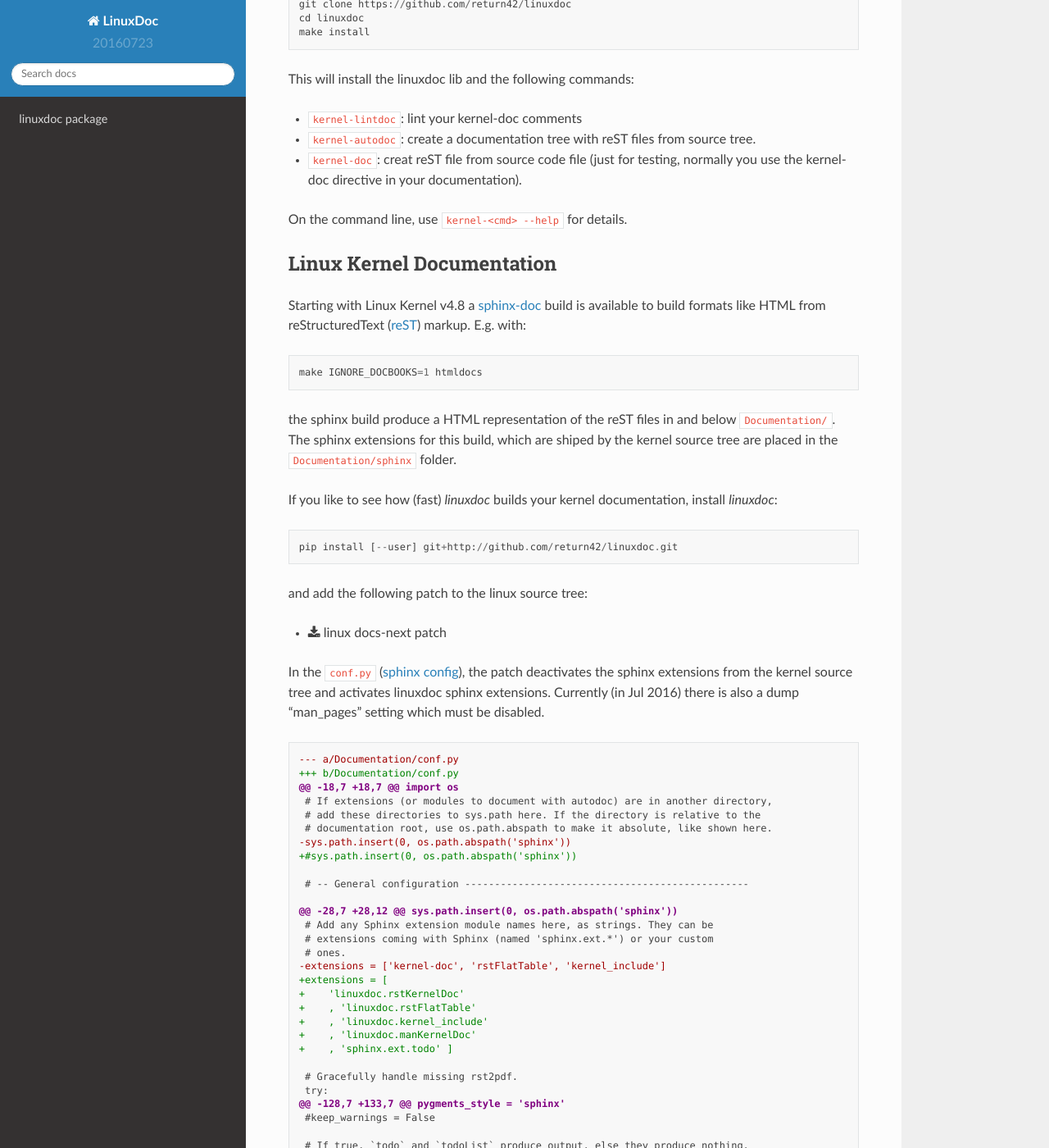
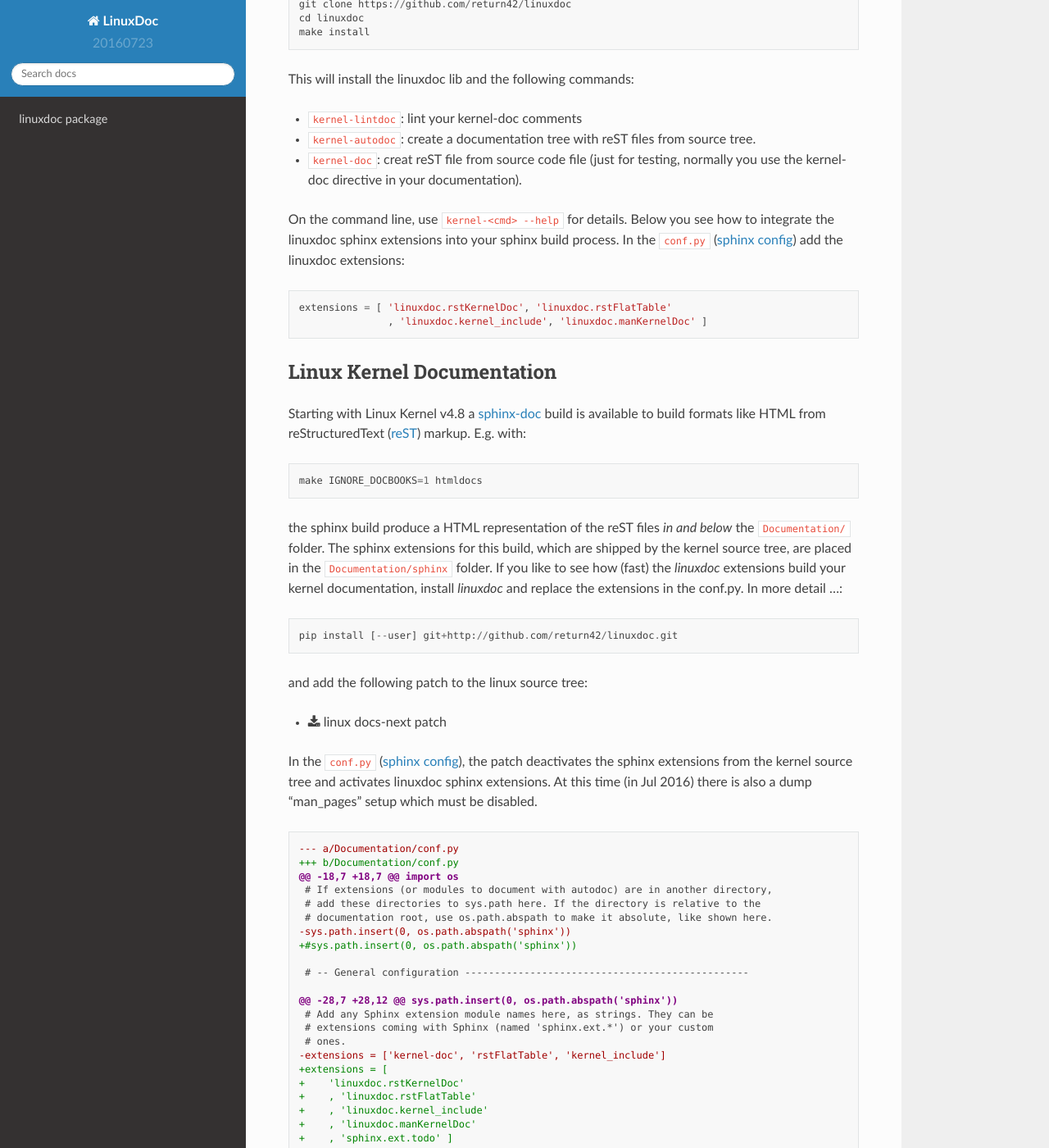
Before and after one commit to return42/linuxdoc, a Sphinx documentation site: the page built from docs/index.rst, in a window 1280 px wide and 1400 px high, scrolled down 897 px. Shown: the whole window at 82% size. Built offline with Sphinx 7.4.7 and the Read the Docs theme 2.0.0, drawn with Linux system fonts in a browser that asks for light colours; some of the changed text lies outside the part shown.

```diff
--- a/README.rst
+++ b/README.rst
@@ -8,12 +8,12 @@ the Linux-Kernel documentation.
 :copyright:  Copyright (C) 2016 Markus Heiser
 :license:    GPL Version 2, June 1991 see linux/COPYING for details.
 
-It is a straight forward implementation in pure python (no perl scripot or other
+It is a straight forward implementation in pure python (no perl script or other
 executable calls). Some of theses extensions are already a part of the kernel
 source others not (yet). E.g. the Sphinx-doc extensions ``flat-table`` and
 ``kernel-include`` are merged into the kernel source tree. On the other side,
 e.g. for parsing kernel-doc comments, the linux kernel build uses a perl scripts
-while linuxdoc brings a python module with a kernel-doc parser. With this the
+while linuxdoc brings a python module with a kernel-doc parser. With this, the
 documentation build becomes much more clear and flexible (and faster).
 
 If you like to see how (fast) *linuxdoc* builds your kernel documentation,
@@ -26,7 +26,7 @@ follow the more detailed installation instruction in the documentation.
 Installing
 ==========
 
-Install bleading edge::
+Install bleeding edge::
 
   pip install --user git+http://github.com/return42/linuxdoc.git
 
--- a/docs/index.rst
+++ b/docs/index.rst
@@ -13,7 +13,7 @@ LinuxDoc
 
 * documentation: http://return42.github.io/linuxdoc
 * reposetory:    `github return42/linuxdoc <https://github.com/return42/linuxdoc>`_
-* Author e-mail: *markus.heiser*\ *@*\ *darmarIT.de*
+* author e-mail: *markus.heiser*\ *@*\ *darmarIT.de*
 
 Examples which use the linuxdoc lib to extract kernel-doc comments and build
 HTML documentation:
@@ -51,7 +51,15 @@ This will install the linuxdoc lib and the following commands:
 * ``kernel-doc``: creat reST file from source code file (just for testing,
   normally you use the kernel-doc directive in your documentation).
 
-On the command line, use ``kernel-<cmd> --help`` for details.
+On the command line, use ``kernel-<cmd> --help`` for details.  Below you see how
+to integrate the linuxdoc sphinx extensions into your sphinx build process. In
+the ``conf.py`` (`sphinx config`_) add the linuxdoc extensions:
+
+.. code-block:: python
+
+   extensions = [ 'linuxdoc.rstKernelDoc', 'linuxdoc.rstFlatTable'
+                  , 'linuxdoc.kernel_include', 'linuxdoc.manKernelDoc' ]
+
 
 
 Linux Kernel Documentation
@@ -62,12 +70,12 @@ formats like HTML from reStructuredText (`reST`_) markup. E.g. with::
 
   make IGNORE_DOCBOOKS=1 htmldocs
 
-the sphinx build produce a HTML representation of the reST files in and below
-``Documentation/``. The sphinx extensions for this build, which are shiped by
-the kernel source tree are placed in the ``Documentation/sphinx`` folder.
-
-If you like to see how (fast) *linuxdoc* builds your kernel documentation,
-install *linuxdoc*::
+the sphinx build produce a HTML representation of the reST files *in and below*
+the ``Documentation/`` folder. The sphinx extensions for this build, which are
+shipped by the kernel source tree, are placed in the ``Documentation/sphinx``
+folder.  If you like to see how (fast) the *linuxdoc* extensions build your
+kernel documentation, install *linuxdoc* and replace the extensions in the
+conf.py. In more detail ...::
 
   pip install [--user] git+http://github.com/return42/linuxdoc.git
 
@@ -77,7 +85,7 @@ and add the following patch to the linux source tree:
 
 In the ``conf.py`` (`sphinx config`_), the patch deactivates the sphinx
 extensions from the kernel source tree and activates linuxdoc sphinx
-extensions. Currently (in Jul 2016) there is also a dump "man_pages" setting
+extensions. At this time (in Jul 2016) there is also a dump "man_pages" setup
 which must be disabled.
 
 .. code-block:: diff
@@ -177,7 +185,9 @@ kernel-doc comments.
      cleanmediadocs:
 
 To get man pages from kernel-doc comments add the ``:man-sect:`` option to your
-kernel-doc directives::
+kernel-doc directives, e,g.
+
+.. code-block:: rst
 
     .. kernel-doc:: drivers/media/dvb-core/dvb_math.h
        :man-sect: 9
--- a/linuxdoc/__init__.py
+++ b/linuxdoc/__init__.py
@@ -3,12 +3,12 @@ u"""
 The *linuxdoc* lib contains python extensions related to the build process of
 the Linux-Kernel documentation.
 
-It is a straight forward implementation in pure python (no perl scripot or other
+It is a straight forward implementation in pure python (no perl script or other
 executable calls). Some of theses extensions are already a part of the kernel
 source others not (yet). E.g. the Sphinx-doc extensions ``flat-table`` and
 ``kernel-include`` are merged into the kernel source tree. On the other side,
 e.g. for parsing kernel-doc comments, the linux kernel build uses a perl scripts
-while linuxdoc brings a python module with a kernel-doc parser. With this the
+while linuxdoc brings a python module with a kernel-doc parser. With this, the
 documentation build becomes much more clear and flexible (and faster).
 
 :copyright:  Copyright (C) 2016 Markus Heiser
```
Also changed, not shown: other parts of docs/index.rst (+3 -3 lines).
